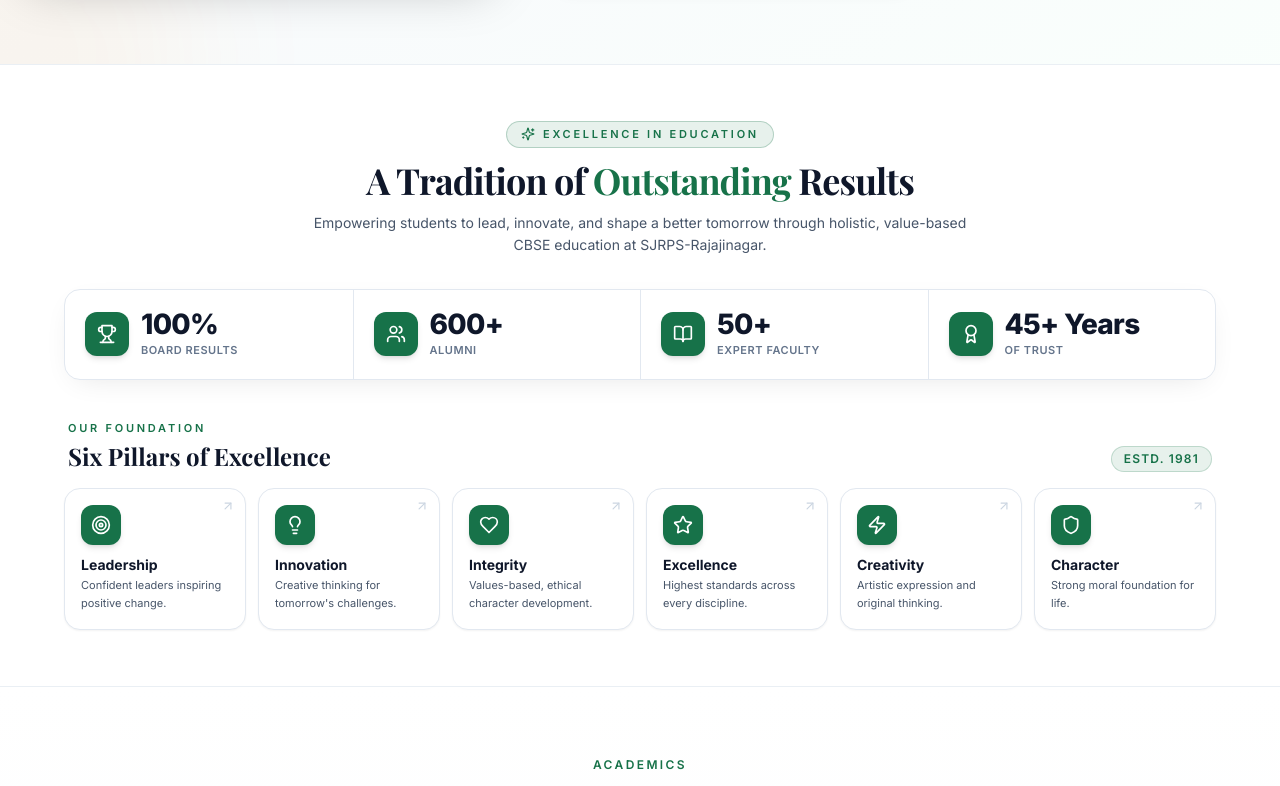
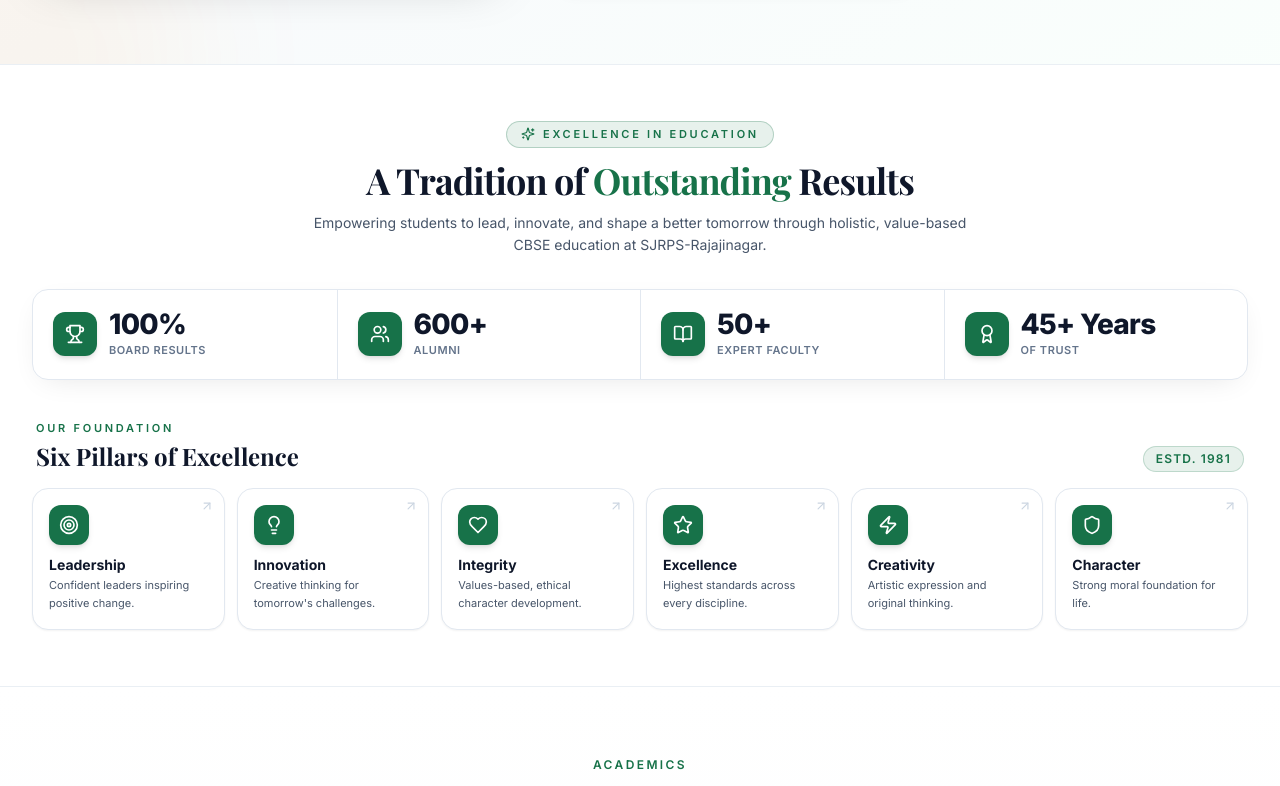
Before and after one commit to ROI-1213/sjrps_public_school_rajajinagar, a React (Vite) app: page / in a window 1280 px wide. Shown: the part 1540-2326 px from the top of the page. Built offline with nearby package versions, Linux system fonts and the light colour scheme; no server answers.

Commit message:
Expand container max-width across all sections to eliminate excessive side margins on desktop

```diff
--- a/src/components/AcademicExcellenceSection.tsx
+++ b/src/components/AcademicExcellenceSection.tsx
@@ -40,7 +40,7 @@
         </div>
 
         {/* Stats */}
-        <div className="max-w-6xl mx-auto mb-10">
+        <div className="w-full mx-auto mb-10">
           <div className="bg-white border border-slate-200 rounded-2xl overflow-hidden shadow-[0_8px_30px_-12px_rgba(0,0,0,0.12)]">
             <div className="grid grid-cols-2 lg:grid-cols-4 divide-x divide-y lg:divide-y-0 divide-slate-200">
               {stats.map((s, i) => (
@@ -65,7 +65,7 @@
         </div>
 
         {/* Pillars */}
-        <div className="max-w-6xl mx-auto">
+        <div className="w-full mx-auto">
           <div className="flex items-end justify-between mb-4 px-1">
             <div>
               <p className="text-indian-green text-[11px] uppercase tracking-[0.25em] font-semibold mb-1">
--- a/src/components/AcademicsSection.tsx
+++ b/src/components/AcademicsSection.tsx
@@ -38,7 +38,7 @@
           </p>
         </div>
 
-        <div className="grid grid-cols-1 md:grid-cols-3 gap-8 max-w-6xl mx-auto">
+        <div className="grid grid-cols-1 md:grid-cols-3 gap-8 w-full mx-auto">
           {stages.map((stage) => (
             <Card
               key={stage.title}
--- a/src/components/ContactSection.tsx
+++ b/src/components/ContactSection.tsx
@@ -86,7 +86,7 @@
           <p className="text-base text-muted-foreground">We welcome your enquiries regarding admissions, academics, or campus visits.</p>
         </div>
 
-        <div className="grid lg:grid-cols-2 gap-8 max-w-6xl mx-auto">
+        <div className="grid lg:grid-cols-2 gap-8 w-full mx-auto">
           {/* Form */}
           <Card className="border-t-4 border-indian-green shadow-xl rounded-2xl">
             <CardContent className="p-7">
--- a/src/components/FacilitiesSection.tsx
+++ b/src/components/FacilitiesSection.tsx
@@ -18,7 +18,7 @@
           </p>
         </div>
 
-        <div className="grid grid-cols-1 sm:grid-cols-2 lg:grid-cols-3 gap-8 max-w-7xl mx-auto">
+        <div className="grid grid-cols-1 sm:grid-cols-2 lg:grid-cols-3 gap-8 w-full mx-auto">
           {facilitiesData.map((f) => {
             const Icon = f.iconComponent;
             return (
--- a/src/components/GallerySection.tsx
+++ b/src/components/GallerySection.tsx
@@ -54,7 +54,7 @@
           <p className="text-base text-muted-foreground">A glimpse into the vibrant campus life and milestones at Rajajinagar.</p>
         </div>
 
-        <div className="grid grid-cols-1 sm:grid-cols-2 lg:grid-cols-4 gap-6 max-w-7xl mx-auto">
+        <div className="grid grid-cols-1 sm:grid-cols-2 lg:grid-cols-4 gap-6 w-full mx-auto">
           {images.map((item, i) => (
             <button
               key={i}
--- a/src/components/HomeFacultySection.tsx
+++ b/src/components/HomeFacultySection.tsx
@@ -21,7 +21,7 @@
           </p>
         </div>
 
-        <div className="grid grid-cols-1 sm:grid-cols-2 lg:grid-cols-4 gap-6 max-w-6xl mx-auto">
+        <div className="grid grid-cols-1 sm:grid-cols-2 lg:grid-cols-4 gap-6 w-full mx-auto">
           {featured.map((t) => (
             <Card
               key={t.id}
--- a/src/components/NewsEventsHomeSection.tsx
+++ b/src/components/NewsEventsHomeSection.tsx
@@ -20,7 +20,7 @@
           <p className="text-sm text-muted-foreground mt-1.5">Latest highlights, celebrations and co-curricular milestones at SJRPS-Rajajinagar.</p>
         </div>
 
-        <div className="grid grid-cols-1 lg:grid-cols-12 gap-8 max-w-6xl mx-auto lg:items-stretch">
+        <div className="grid grid-cols-1 lg:grid-cols-12 gap-8 w-full mx-auto lg:items-stretch">
           {/* Left – Featured Events */}
           <div className="lg:col-span-7 flex flex-col">
             <div className="flex items-center gap-3 mb-4">
--- a/src/components/PrincipalMessageSection.tsx
+++ b/src/components/PrincipalMessageSection.tsx
@@ -14,7 +14,7 @@
           </h2>
         </div>
 
-        <div className="grid lg:grid-cols-2 gap-10 lg:items-stretch max-w-6xl mx-auto">
+        <div className="grid lg:grid-cols-2 gap-10 lg:items-stretch w-full mx-auto">
           {/* Image */}
           <div className="relative rounded-2xl overflow-hidden shadow-2xl min-h-[340px] sm:min-h-[460px] lg:min-h-[500px] bg-slate-100 flex items-center justify-center">
             <img
--- a/src/components/TestimonialsSection.tsx
+++ b/src/components/TestimonialsSection.tsx
@@ -28,7 +28,7 @@
         </div>
 
         <Carousel
-          className="w-full max-w-5xl mx-auto"
+          className="w-full mx-auto"
           plugins={[Autoplay({ delay: 4500 })]}
           opts={{ align: "start", loop: true }}
         >
--- a/src/pages/about/Teachers.tsx
+++ b/src/pages/about/Teachers.tsx
@@ -194,7 +194,7 @@
           </div>
 
           {/* Staff Grid */}
-          <div className="grid grid-cols-1 sm:grid-cols-2 lg:grid-cols-4 gap-6 max-w-7xl mx-auto">
+          <div className="grid grid-cols-1 sm:grid-cols-2 lg:grid-cols-4 gap-6 w-full mx-auto">
             {filteredStaff.map((staff) => (
               <Card
                 key={staff.id}
--- a/tailwind.config.ts
+++ b/tailwind.config.ts
@@ -11,9 +11,17 @@
 	theme: {
 		container: {
 			center: true,
-			padding: '2rem',
+			padding: {
+				DEFAULT: '1rem',
+				sm: '1.5rem',
+				lg: '2rem',
+			},
 			screens: {
-				'2xl': '1400px'
+				sm: '640px',
+				md: '768px',
+				lg: '1024px',
+				xl: '1280px',
+				'2xl': '1580px',
 			}
 		},
 		extend: {
```
Also changed, not shown: src/index.css.
